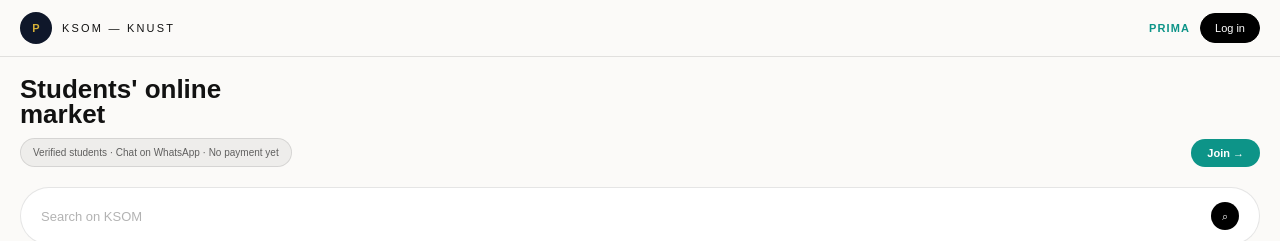
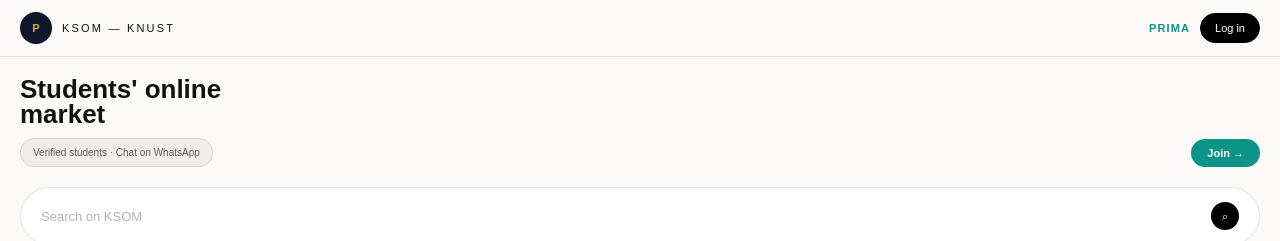
Before and after one commit to primos2667/ksom, a Next.js app: page / in a window 1280 px wide. Shown: the top 241 px of the page. Built offline with nearby package versions, Linux system fonts and the light colour scheme; no server answers; the database is empty.

Commit message:
Prima app

```diff
--- a/app/page.tsx
+++ b/app/page.tsx
@@ -456,7 +456,7 @@ export default function HomeV11() {
         <div className="px-5 h-14 flex justify-between items-center"><div className="flex items-center gap-2.5"><div className="w-8 h-8 rounded-full bg-[#0f172a] grid place-items-center text-[#d4af37] font-extrabold text-[11px]">P</div><span className="text-[11px] tracking-[0.2em] uppercase font-medium">KSOM — KNUST</span></div><div className="flex items-center gap-2.5"><span className="text-[11px] font-bold tracking-widest uppercase" style={{ color: "#0d9488" }}>Prima</span><a href="/login" className={`text-[11px] px-3.5 py-1.5 rounded-full border font-medium ${isDark ? "bg-white text-black border-white" : "bg-black text-white border-black"}`}>Log in</a></div></div>
       </div>
 
-      <div className="px-5 pt-5"><h1 className="text-[26px] font-[700] leading-[0.95]">Students&apos; online<br />market</h1><div className="mt-3 flex items-center justify-between gap-3"><div className={`inline-flex rounded-full px-3 py-1.5 text-[10px] border shrink ${isDark ? "bg-white/5 border-white/10 text-white/60" : "bg-black/5 border-black/10 text-black/60"}`}>Verified students · Chat on WhatsApp · No payment yet</div><a href={WHATSAPP_COMMUNITY_LINK} target="_blank" className="shrink-0 bg-[#0d9488] text-white text-[11px] font-bold px-4 py-1.5 rounded-full flex items-center gap-1 active:scale-95 transition-transform">Join →</a></div></div>
+      <div className="px-5 pt-5"><h1 className="text-[26px] font-[700] leading-[0.95]">Students&apos; online<br />market</h1><div className="mt-3 flex items-center justify-between gap-3"><div className={`inline-flex rounded-full px-3 py-1.5 text-[10px] border shrink ${isDark ? "bg-white/5 border-white/10 text-white/60" : "bg-black/5 border-black/10 text-black/60"}`}>Verified students · Chat on WhatsApp</div><a href={WHATSAPP_COMMUNITY_LINK} target="_blank" className="shrink-0 bg-[#0d9488] text-white text-[11px] font-bold px-4 py-1.5 rounded-full flex items-center gap-1 active:scale-95 transition-transform">Join →</a></div></div>
 
       <div className="px-5 mt-5"><div className={`flex items-center rounded-full px-5 py-3.5 border ${isDark ? "bg-[#1c1c1c] border-white/10" : "bg-white border-black/10"}`}><input value={search} onChange={e => setSearch(e.target.value)} onKeyDown={handleSearchKeyDown} enterKeyHint="search" placeholder="Search on KSOM" className={`bg-transparent outline-none text-[13px] flex-1 ${isDark ? "placeholder:text-white/25 text-white" : "placeholder:text-black/30"}`} /><button onClick={executeSearch} className={`w-7 h-7 rounded-full grid place-items-center text-[11px] active:scale-90 transition-transform ${isDark ? "bg-white text-black" : "bg-black text-white"}`}>⌕</button></div>{search && <p className="text-[10px] mt-2 opacity-50">Searching for &quot;{search}&quot; — {filtered.length} found</p>}</div>
 
```
Also changed, not shown: public/manifest.json.
